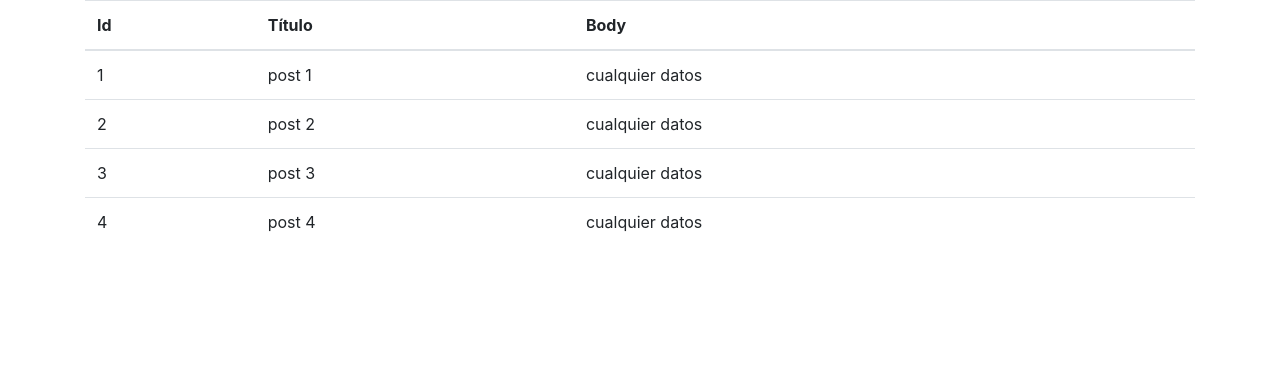
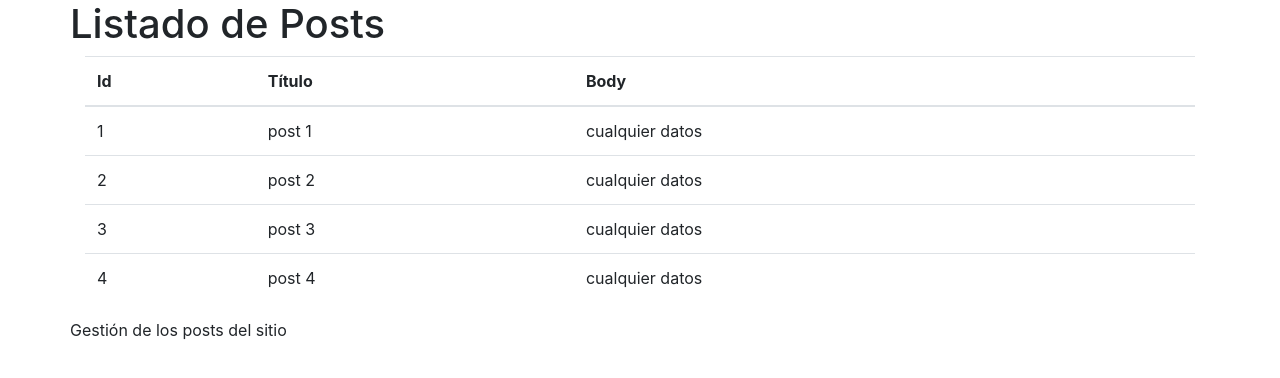
Before and after one commit to juanca84/vue-componentes, a Vue app: page / in a window 1280 px wide. Shown: the top 378 px of the page. Built offline with nearby package versions, Linux system fonts and the light colour scheme.

Commit message:
Adicionando los componentes header y footer

```diff
--- a/src/App.vue
+++ b/src/App.vue
@@ -1,16 +1,21 @@
 <template>
-    <div>
-        <!-- <img class="image-center" src="http://spartadev.com/resources/images/dancercats.gif" alt="gatitos"> -->
+    <div class="container">
+        <app-header/>
         <ejemplo-post/>
+        <app-footer/>
     </div>
 </template>
 
 <script>
+import AppHeader from './components/Header'
 import EjemploPost from './components/Posts'
+import AppFooter from './components/Footer'
 export default {
   name: 'App',
   components: {
-    EjemploPost
+    AppHeader,
+    EjemploPost,
+    AppFooter
   }
 }
 </script>
--- /dev/null
+++ b/src/components/Footer.vue
@@ -0,0 +1,18 @@
+<template>
+    <div class="row">
+        <div class="col-xs-12">
+            <footer>
+                <p>Gestión de los posts del sitio</p>
+            </footer>
+        </div>
+    </div>
+</template>
+
+<script>
+export default {
+}
+</script>
+
+<style>
+
+</style>
--- /dev/null
+++ b/src/components/Header.vue
@@ -0,0 +1,18 @@
+<template>
+    <div class="row">
+        <div class="col-xs-12">
+            <header>
+                <h1>Listado de Posts</h1>
+            </header>
+        </div>
+    </div>
+</template>
+
+<script>
+export default {
+}
+</script>
+
+<style>
+
+</style>
--- a/src/components/Posts.vue
+++ b/src/components/Posts.vue
@@ -1,5 +1,5 @@
 <template>
-    <div class="container">
+    <div>
       <table class="table">
         <thead>
           <tr>
```
